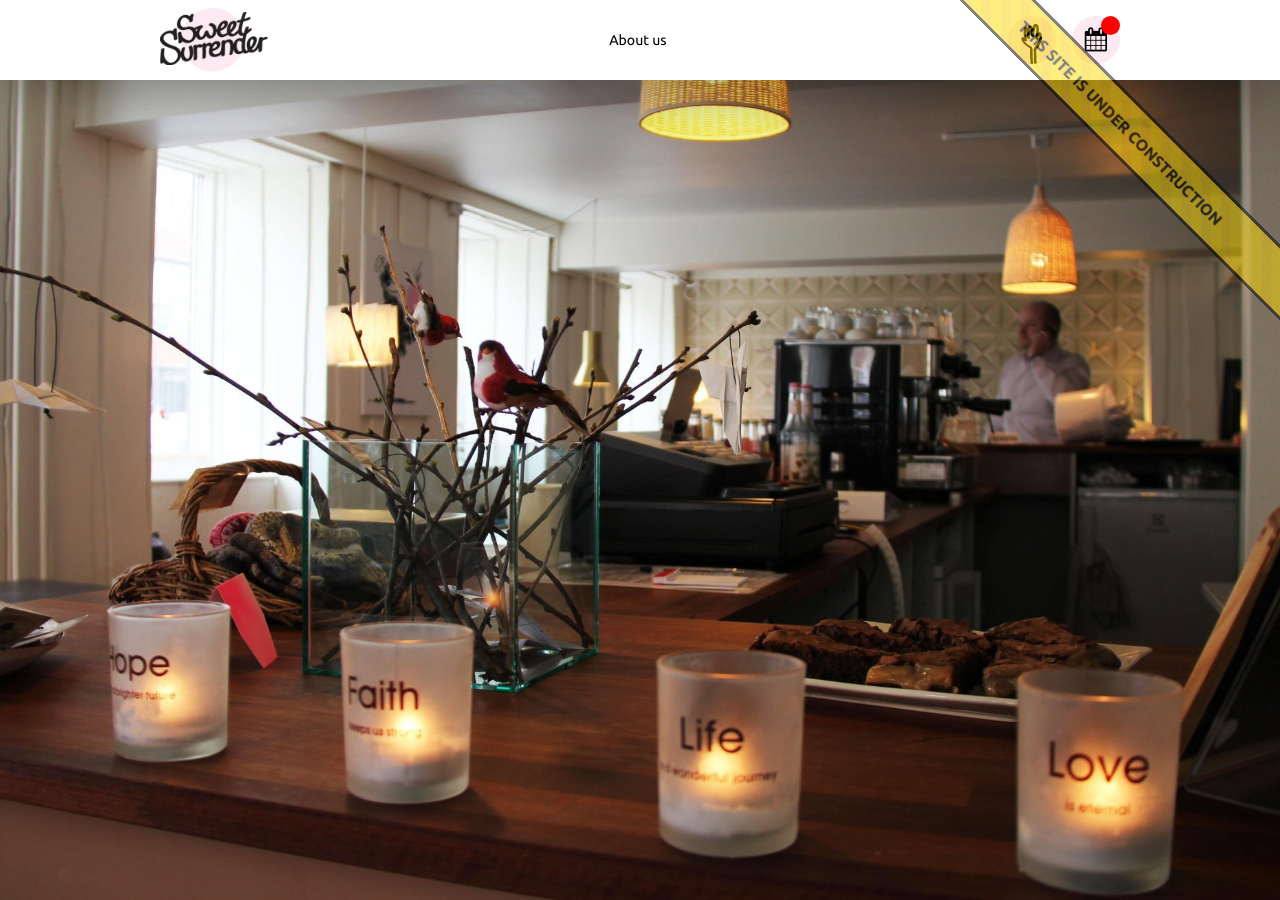
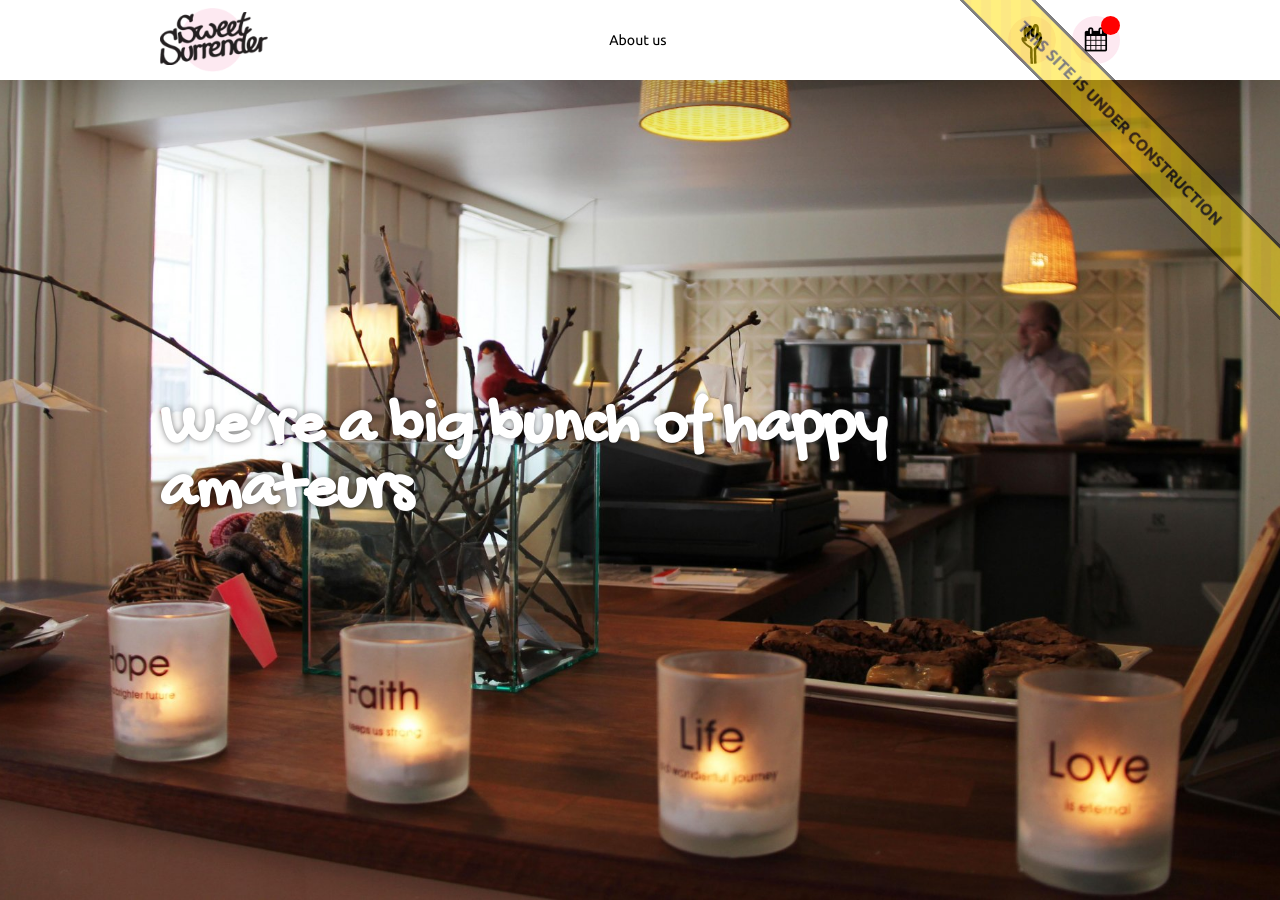
Before and after one commit to sweetsurrenderdk/sweetsurrenderdk.github.io, a Jekyll site: the page built from content/en/4d6d066a0c19f42f2eb9dbff20c41bf0af72b625.md, in a window 1280 px wide and 900 px high. Built offline with Jekyll 4.4.1, drawn with Linux system fonts in a browser that asks for light colours.

Commit message:
Commit from Endomon CMS

```diff
--- a/content/en/4d6d066a0c19f42f2eb9dbff20c41bf0af72b625.md
+++ b/content/en/4d6d066a0c19f42f2eb9dbff20c41bf0af72b625.md
@@ -5,8 +5,14 @@ sections:
         -
             backgroundImage: b66ba8f6703592bb5a2d2d01a3e18b0500db998b
             template: fullHeightBanner
+            button:
+                target: _self
+                text: Volunteer
+                href: '/about-us/#become-a-volunteer'
+            text: '# We''re a big bunch of happy amateurs'
     schemaBindings:
         - f84c8965eebe4f899d6fe60a8c1d5f3622d4af7f
+showInNav: false
 meta:
     id: 4d6d066a0c19f42f2eb9dbff20c41bf0af72b625
     language: en
```
